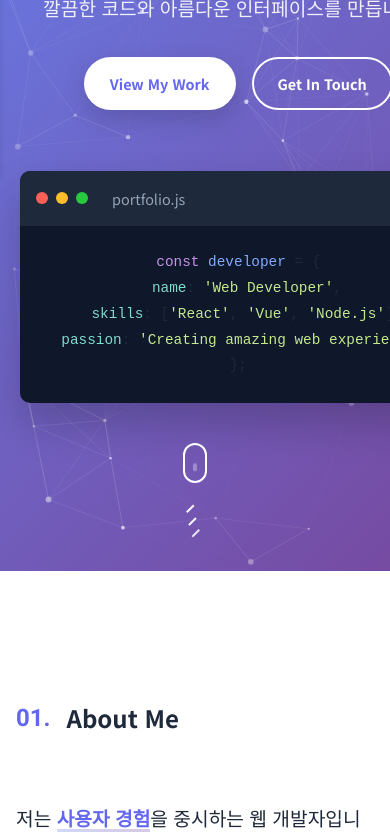
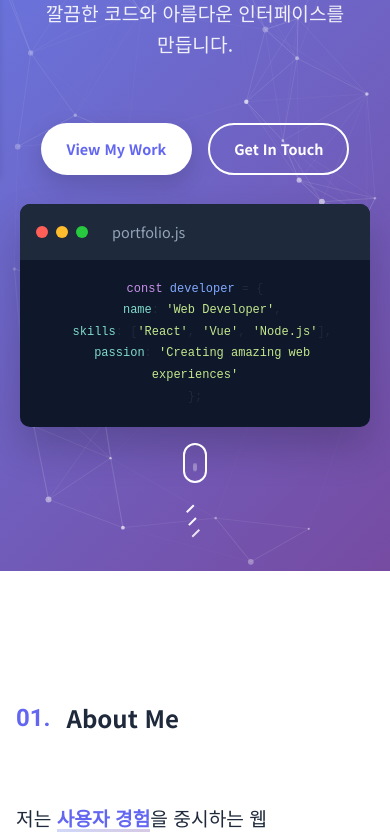
Before and after one commit to uchang79/uchang79.github.io, a plain HTML site: page index.html in a window 390 px wide. Shown: the part 273-1107 px from the top of the page. Drawn offline with nearby package versions, Linux system fonts and the light colour scheme.

Commit message:
Add files via upload

```diff
--- a/script.js
+++ b/script.js
@@ -410,14 +410,28 @@ window.addEventListener('load', () => {
 // ============================================
 const hero = document.querySelector('.hero');
 if (hero) {
-    window.addEventListener('scroll', () => {
-        const scrolled = window.pageYOffset;
+    const applyParallax = () => {
+        const isDesktop = window.innerWidth > 768;
         const heroContent = hero.querySelector('.hero-content');
-        if (heroContent && scrolled < window.innerHeight) {
-            heroContent.style.transform = `translateY(${scrolled * 0.5}px)`;
-            heroContent.style.opacity = 1 - scrolled / window.innerHeight;
+
+        if (!isDesktop && heroContent) {
+            // 모바일에서는 패럴랙스 효과 제거
+            heroContent.style.transform = 'none';
+            heroContent.style.opacity = 1;
+            return;
         }
-    });
+
+        if (isDesktop) {
+            const scrolled = window.pageYOffset;
+            if (heroContent && scrolled < window.innerHeight) {
+                heroContent.style.transform = `translateY(${scrolled * 0.5}px)`;
+                heroContent.style.opacity = 1 - scrolled / window.innerHeight;
+            }
+        }
+    };
+
+    window.addEventListener('scroll', applyParallax);
+    window.addEventListener('resize', applyParallax);
 }
 
 // ============================================
--- a/styles.css
+++ b/styles.css
@@ -39,6 +39,7 @@ body {
     color: var(--text-primary);
     background-color: var(--light-bg);
     overflow-x: hidden;
+    word-break: keep-all;
 }
 
 .container {
@@ -294,6 +295,11 @@ body {
     font-family: 'Courier New', monospace;
     font-size: 0.9rem;
     line-height: 1.8;
+}
+
+.code-content pre {
+    white-space: pre-wrap;
+    word-break: break-word;
 }
 
 .code-keyword { color: #c792ea; }
@@ -753,7 +759,11 @@ body {
 }
 
 .experience .title-line {
-    background: rgba(255, 255, 255, 0.2);
+    background: rgba(255, 255, 255, 0.6);
+}
+
+.experience .title-text {
+    color: #ffffff;
 }
 
 .timeline {
@@ -1048,6 +1058,9 @@ body {
    Responsive Design
    ============================================ */
 @media (max-width: 768px) {
+    .hero {
+        padding: 6rem 0 4rem;
+    }
     .nav-container {
         padding: 1rem 1.25rem;
     }
@@ -1077,6 +1090,40 @@ body {
         grid-template-columns: 1fr;
         text-align: center;
         padding: 0 1.25rem;
+        gap: 2rem;
+    }
+
+    .hero-text {
+        max-width: 100%;
+    }
+
+    .hero-title {
+        font-size: 2rem;
+        line-height: 1.3;
+        margin-bottom: 1rem;
+        word-break: keep-all;
+    }
+
+    .hero-subtitle {
+        font-size: 1.1rem;
+        margin-bottom: 1.5rem;
+        min-height: auto;
+    }
+
+    .hero-image {
+        max-width: 100%;
+        justify-content: center;
+    }
+
+    .code-window {
+        max-width: 100%;
+        transform: scale(0.9);
+        transform-origin: center top;
+    }
+
+    .code-content {
+        font-size: 0.75rem;
+        padding: 1.2rem;
     }
 
     .hero-title {
@@ -1115,6 +1162,23 @@ body {
     .title-line {
         display: none;
     }
+
+    /* Experience timeline: 모바일에서 전체 너비 사용 및 라인/마커 숨김 */
+    .timeline {
+        padding-left: 0;
+    }
+
+    .timeline::before {
+        display: none;
+    }
+
+    .timeline-item {
+        padding-left: 0;
+    }
+
+    .timeline-marker {
+        display: none;
+    }
 }
 
 @media (max-width: 480px) {
```
